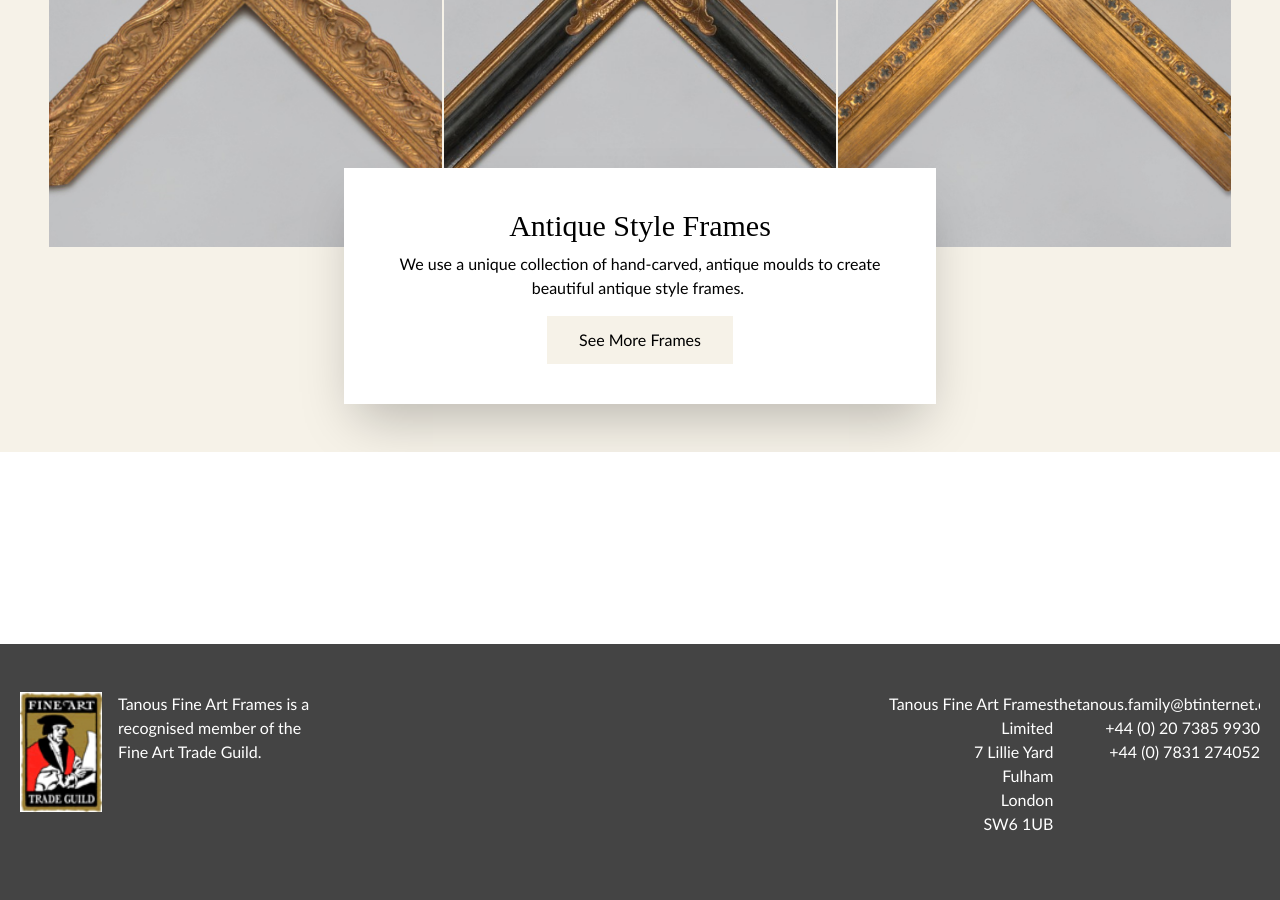
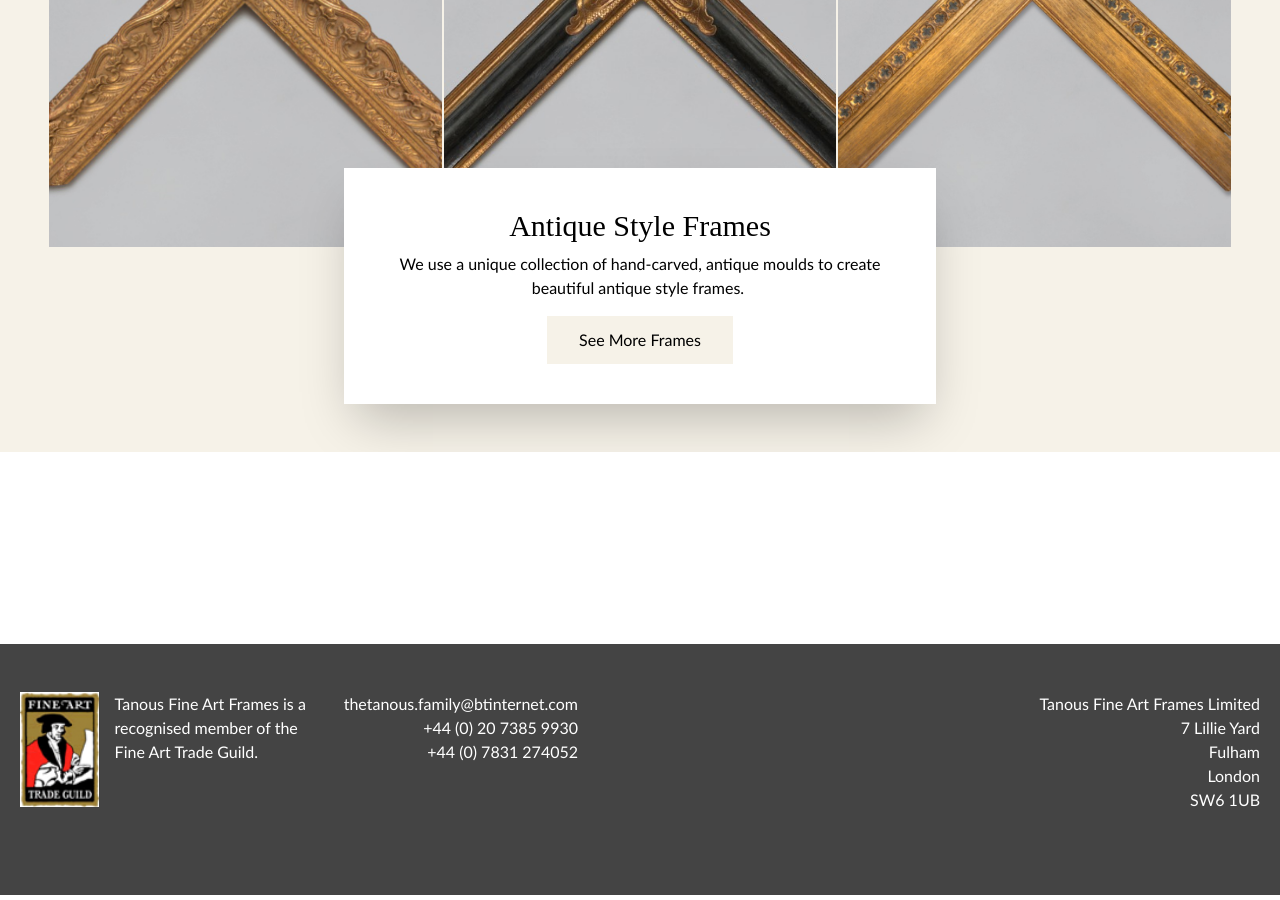
Before and after one commit to patwadden/tanousframes, a Jekyll site: the page built from index.html, in a window 1280 px wide and 900 px high, scrolled down 2642 px. Built offline with Jekyll 4.4.1, drawn with Linux system fonts in a browser that asks for light colours.

Commit message:
Updated '_includes/footer.html' via CloudCannon

```diff
--- a/_includes/footer.html
+++ b/_includes/footer.html
@@ -6,10 +6,11 @@
 				Tanous Fine Art Frames is a recognised member of the Fine Art Trade Guild.
 			</p>
 		</div>
-		<div class="ml-auto w-full lg:w-1/6 overflow-hidden font-sans text-white font-light text-right">{{ site.data.contact.address_markdown | markdownify }}</div>
-		<div class="w-full lg:w-1/6 overflow-hidden font-sans text-white font-light text-right">
+
+		<div class="w-full lg:w-1/5 overflow-hidden font-sans text-white font-light text-right">
 			<a href="mailto:{{ site.data.contact.email }}" class="hover:underline">{{ site.data.contact.email }}</a><br />
 			{{ site.data.contact.phone_markdown | markdownify }}
 		</div>
+	    <div class="ml-auto w-full lg:w-1/5 overflow-hidden font-sans text-white font-light text-right">{{ site.data.contact.address_markdown | markdownify }}</div>
 	</div>
 </footer>
```
